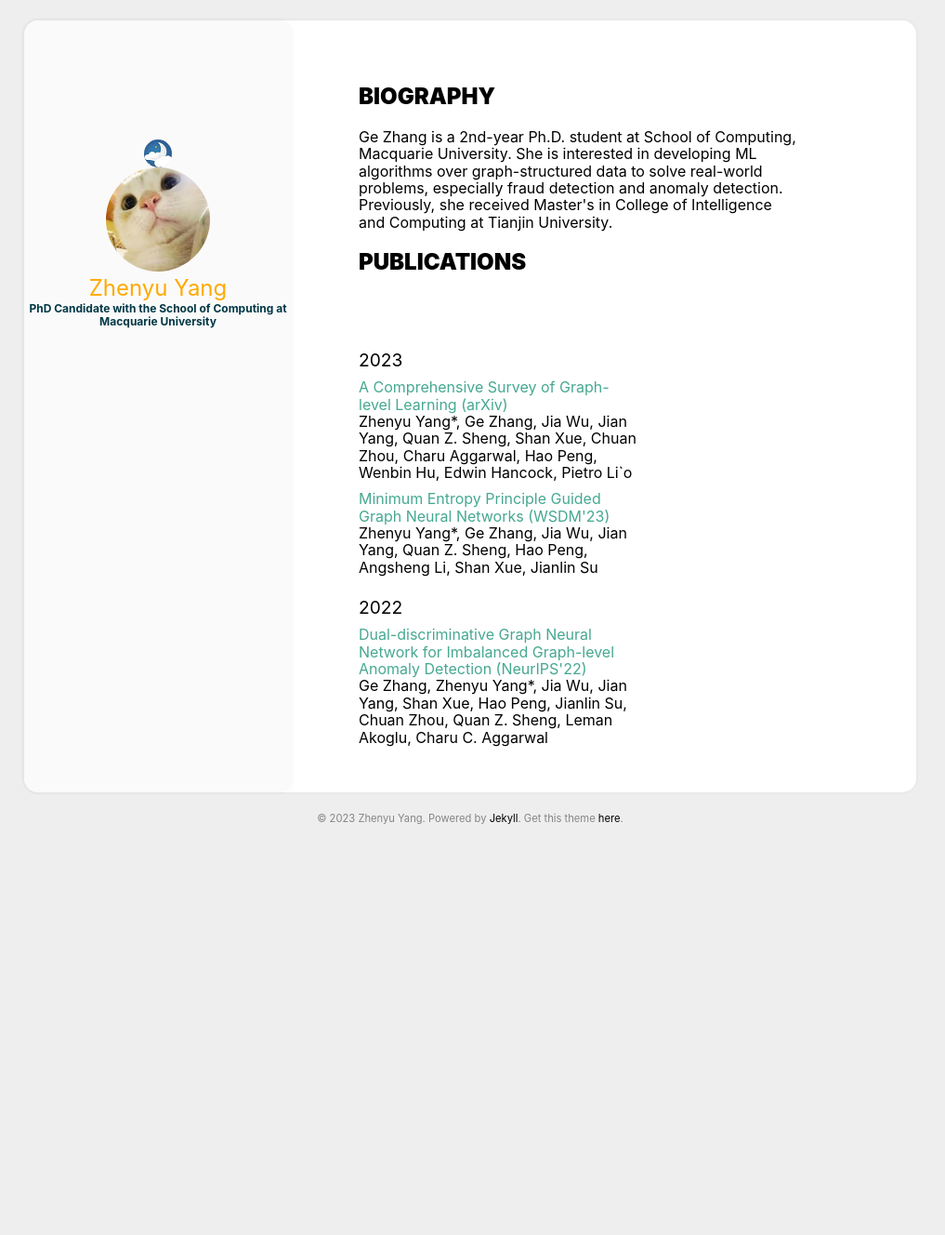
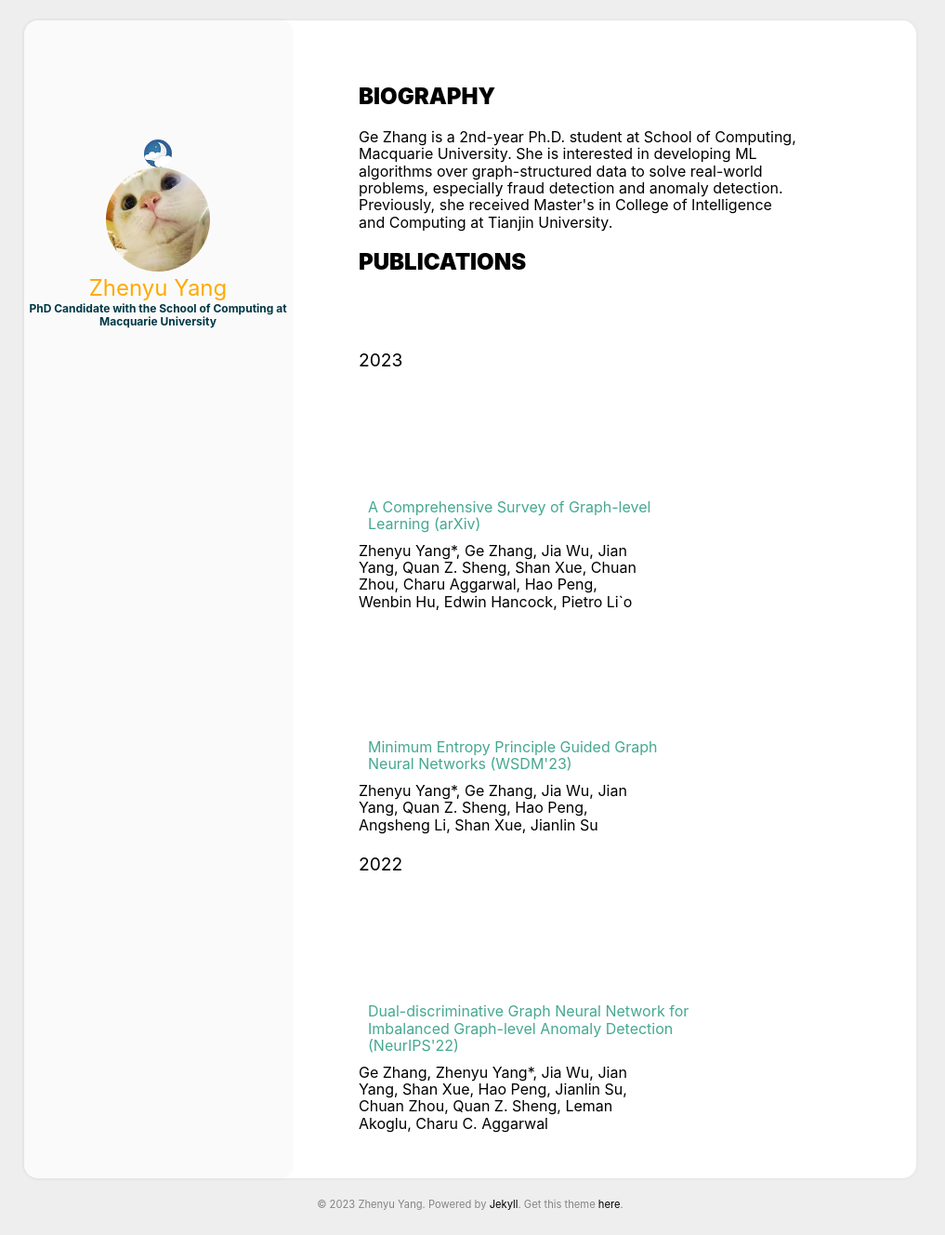
Before and after one commit to ZhenyuYangMQ/ZhenyuYangMQ.github.io, a Jekyll site: the page built from index.html, in a window 1280 px wide. Shown: the whole page at 93% size, without its empty margins (134-1151 px from the left). Built offline with Jekyll 4.4.1, drawn with Linux system fonts in a browser that asks for light colours; before the commit the page ends 922 px from its top, so only the background shows below that.

Commit message:
Update archive.html

```diff
--- a/_includes/archive.html
+++ b/_includes/archive.html
@@ -40,7 +40,7 @@
       <!--<time class='archive_date' datetime='{{ post.date | date_to_xmlschema }}'>
         {{ post.date | date: "%b %d" }}
       </time>-->
-      <div class='archive_title'>
+      <div class='post_comment'>
         <a href='{{ post.url | relative_url }}'>
           {{ post.title | escape }}
         </a>
```
